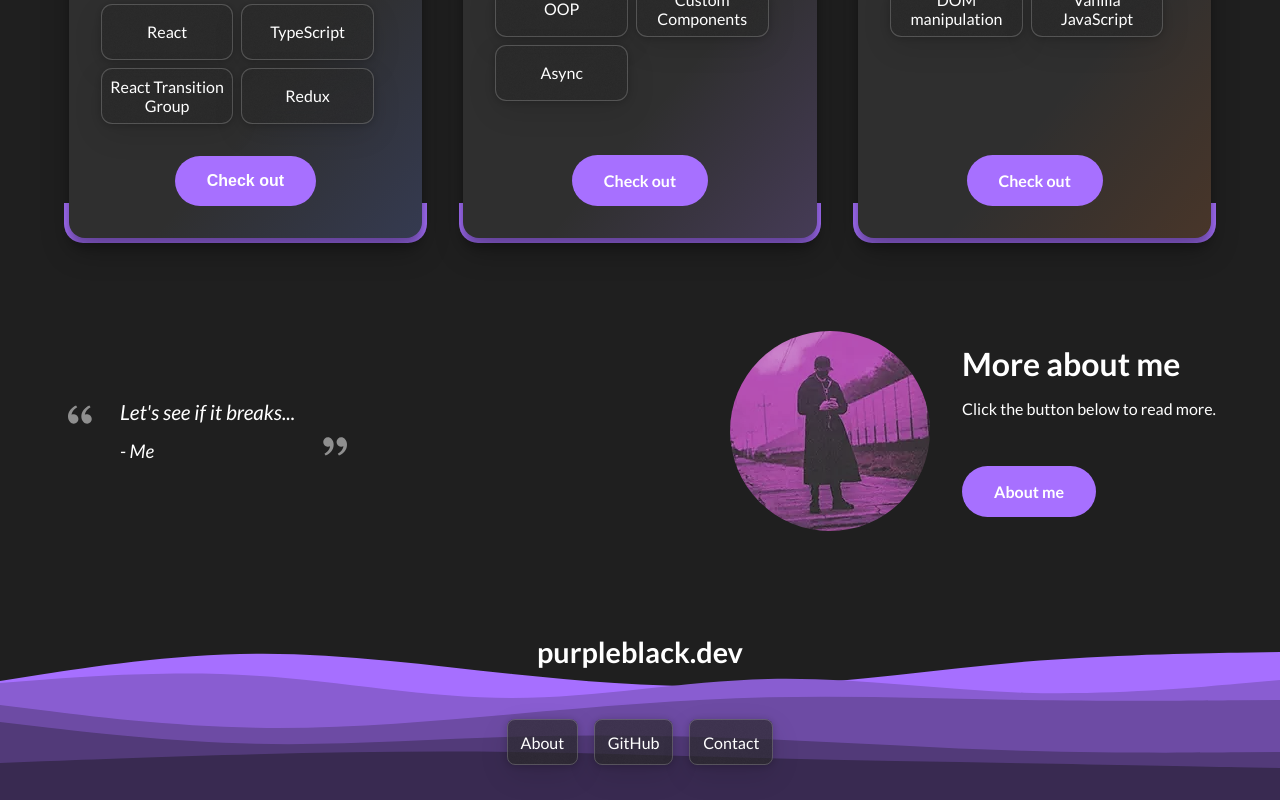
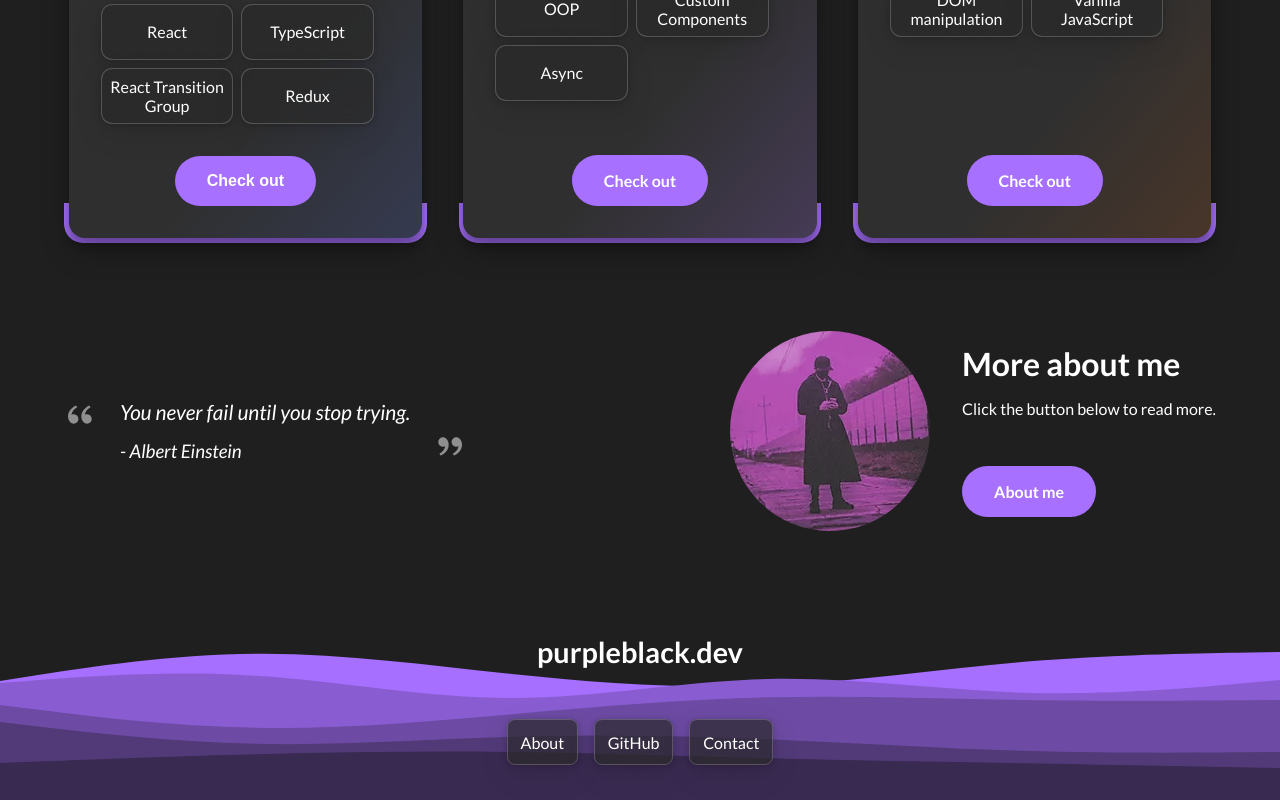
Before and after one commit to goodideagiver/purple-dev-react, a Next.js app: page / in a window 1280 px wide. Shown: the part 1293-2093 px from the top of the page. Built offline with nearby package versions, Linux system fonts and the light colour scheme.

Commit message:
Fix hydration error

```diff
--- a/pages/_app.tsx
+++ b/pages/_app.tsx
@@ -5,6 +5,7 @@ import '../src/index.css';
 import '../src/assets/css/acrylic.css';
 import { Content } from '../src/components/content/content';
 import { ScrollToTopBtn } from '../src/components/UI/scrollToTopBtn/ScrollToTopBtn';
+import Script from 'next/script';
 
 type MyAppProps = {
 	Component: React.ComponentType<any>;
@@ -14,12 +15,12 @@ type MyAppProps = {
 function MyApp({ Component, pageProps }: MyAppProps) {
 	return (
 		<>
-			<script
+			<Script
 				strategy='lazyOnload'
 				src={`https://www.googletagmanager.com/gtag/js?id=${process.env.NEXT_PUBLIC_GOOGLE_ANALYTICS}`}
 			/>
 
-			<script strategy='lazyOnload'>
+			<Script strategy='lazyOnload'>
 				{`
                     window.dataLayer = window.dataLayer || [];
                     function gtag(){dataLayer.push(arguments);}
@@ -28,7 +29,7 @@ function MyApp({ Component, pageProps }: MyAppProps) {
                     page_path: window.location.pathname,
                     });
                 `}
-			</script>
+			</Script>
 			<Content>
 				<NavTop />
 				<Component {...pageProps} />
--- a/src/components/UI/ImgSmoothLoad/ImgSmoothLoad.tsx
+++ b/src/components/UI/ImgSmoothLoad/ImgSmoothLoad.tsx
@@ -9,6 +9,7 @@ type ImgSmoothLoadProps = {
 	alt: string;
 	className?: string;
 	animate?: boolean;
+	priority?: boolean;
 };
 
 export const ImgSmoothLoad = ({
@@ -16,6 +17,7 @@ export const ImgSmoothLoad = ({
 	src,
 	className,
 	alt,
+	priority,
 	...props
 }: ImgSmoothLoadProps) => {
 	const [isLoaded, setIsLoaded] = useState(animate === false);
@@ -34,6 +36,7 @@ export const ImgSmoothLoad = ({
 			}}
 			className={`${animationStyles} ${className ? className : ''}`}
 			alt={alt}
+			priority={priority}
 			{...props}
 		/>
 	);
--- a/src/components/content/about/Header/Header.tsx
+++ b/src/components/content/about/Header/Header.tsx
@@ -16,6 +16,7 @@ const Header = ({ styles }: Props) => {
 					alt='Karol face portrait with cat in the bottom'
 					className={styles.picture}
 					src={profile}
+					priority={true}
 				/>
 				<div className={classes.info}>
 					<h2>Karol</h2>
--- a/src/components/content/home/Home.tsx
+++ b/src/components/content/home/Home.tsx
@@ -4,7 +4,7 @@ import Welcome from './welcome/Welcome';
 import Promo from './promo/Promo';
 import AboutMeCTA from '../../UI/aboutMeCTA/AboutMeCTA';
 import FunnyQuote from './funnyQuote/FunnyQuote';
-import { ReactNode } from 'react';
+import { ReactNode, useId } from 'react';
 
 const ContactCTASection = () => (
 	<>
@@ -31,6 +31,7 @@ export const Home = () => {
 	const HomeComponentsWithSection = HomeComponents.map((component) => {
 		return (
 			<section
+				key={useId()}
 				className={`${
 					component.sectionWidth === false ? '' : st.sectionWidth
 				} ${component.css ? component.css : ''}`}
--- a/src/components/content/home/funnyQuote/FunnyQuote.tsx
+++ b/src/components/content/home/funnyQuote/FunnyQuote.tsx
@@ -1,10 +1,16 @@
+import { useEffect, useState } from 'react';
 import { RiDoubleQuotesL, RiDoubleQuotesR } from 'react-icons/ri';
 import getRandomQuote from './data';
 
 import classes from './FunnyQuote.module.css';
 
 const FunnyQuote = () => {
-	const { quote, author } = getRandomQuote();
+	const [quoteObj, setQuoteObj] = useState({ quote: '', author: '' });
+
+	useEffect(() => {
+		const quoteObj = getRandomQuote();
+		setQuoteObj(quoteObj);
+	}, []);
 
 	return (
 		<div className={classes.funnyQuote}>
@@ -14,8 +20,8 @@ const FunnyQuote = () => {
 						<RiDoubleQuotesL />
 					</div>
 					<div>
-						<p className={classes.quote}>{quote}</p>
-						<p className={classes.author}>- {author}</p>
+						<p className={classes.quote}>{quoteObj.quote}</p>
+						<p className={classes.author}>- {quoteObj.author}</p>
 					</div>
 					<div className={classes.icon}>
 						<RiDoubleQuotesR />
--- a/src/components/content/home/funnyQuote/data/index.ts
+++ b/src/components/content/home/funnyQuote/data/index.ts
@@ -1,4 +1,9 @@
-const quotes = [
+type Quote = {
+	quote: string;
+	author: string;
+};
+
+const quotes: Quote[] = [
 	{
 		quote: 'Whatever you are, be a good one.',
 		author: 'Abraham Lincoln',
@@ -17,6 +22,9 @@ const quotes = [
 	},
 ];
 
-const getRandomQuote = () => quotes[parseInt(Math.random() * quotes.length)];
+const getRandomQuotesIndex = (): number =>
+	parseInt((Math.random() * quotes.length).toString());
+
+const getRandomQuote = () => quotes[getRandomQuotesIndex()];
 
 export default getRandomQuote;
--- a/src/components/content/home/welcome/Welcome.tsx
+++ b/src/components/content/home/welcome/Welcome.tsx
@@ -16,6 +16,7 @@ const Welcome = (props: React.FC) => {
 			<div className={st.programmer}>
 				<div className={`${st.programmer} ${st.overlay}`} />
 				<ImgSmoothLoad
+					priority={true}
 					className={st.image}
 					src={img}
 					alt=''
```
